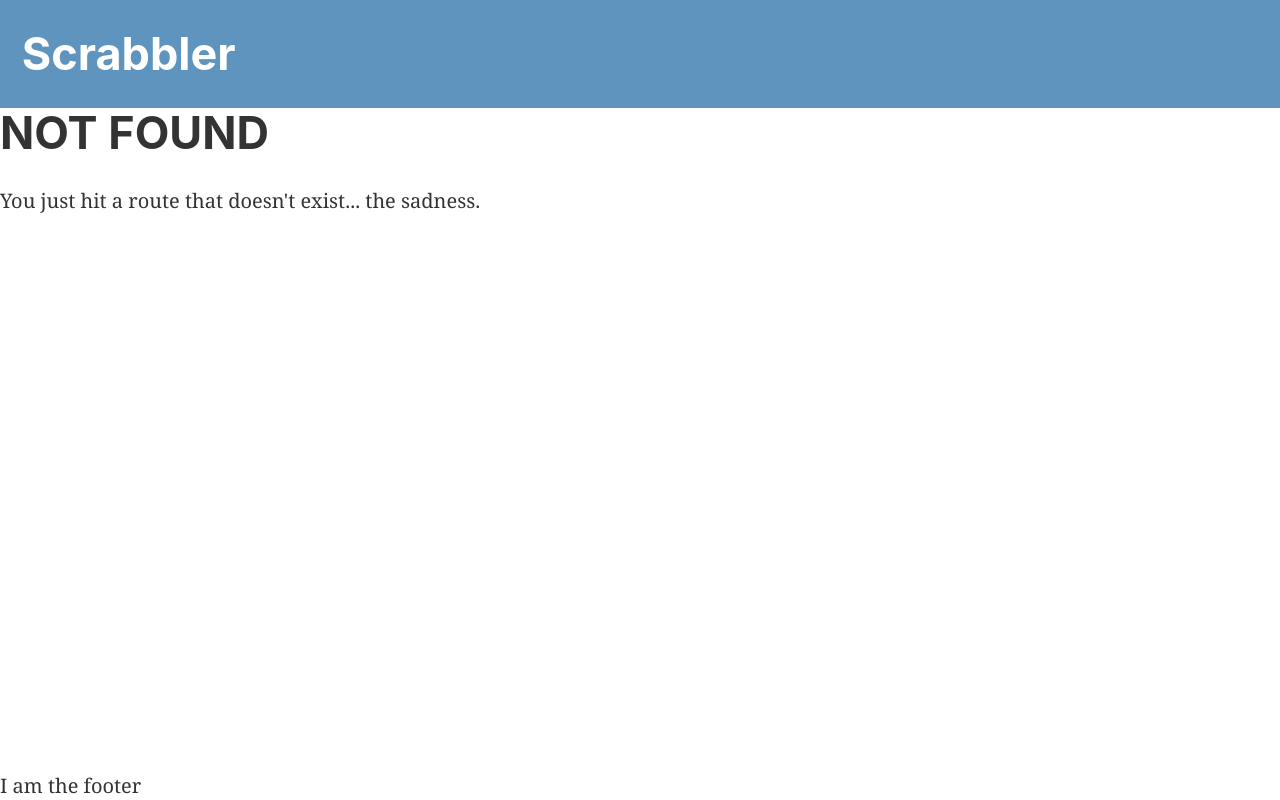
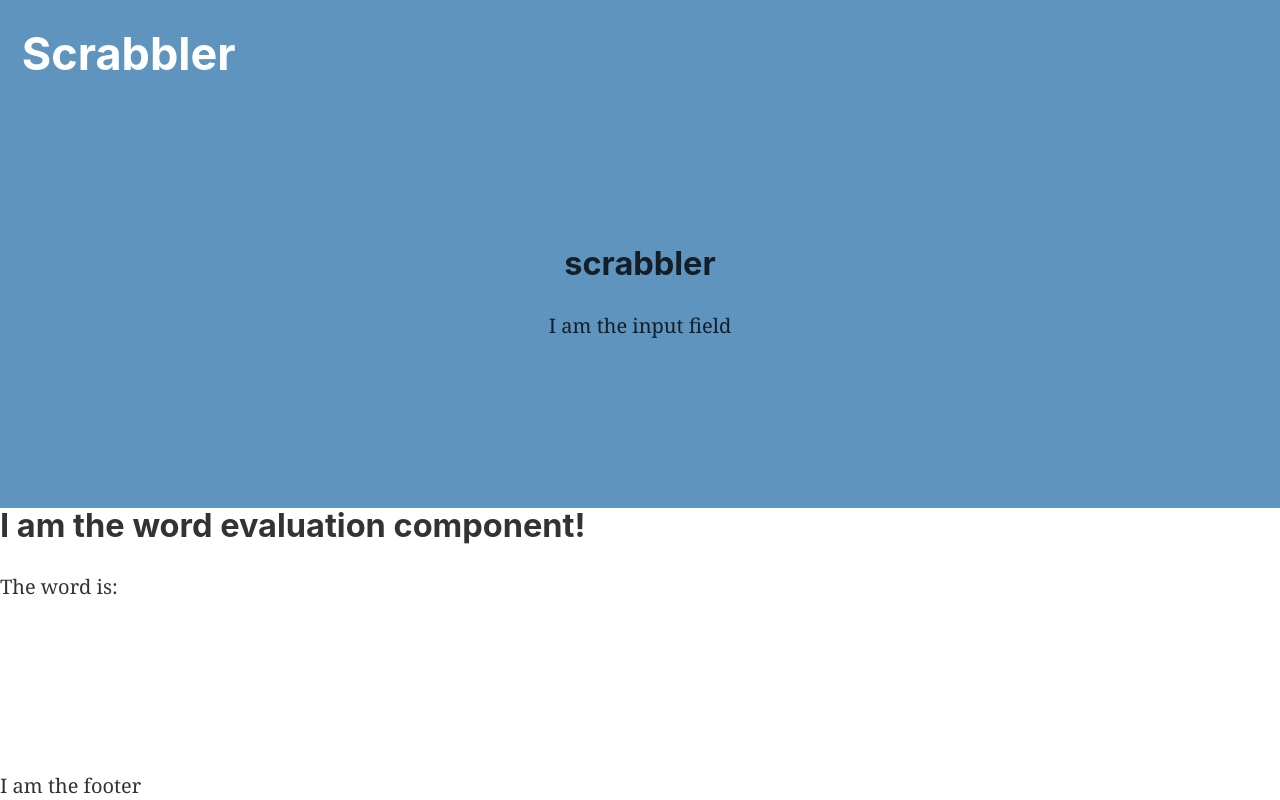
Before and after one commit to margonaut/scrabbler, a Gatsby site: page /search-results in a window 1280 px wide. Before the commit this address had no page. Built offline with nearby package versions, Linux system fonts and the light colour scheme; Gatsby itself is replaced by a stand-in of ours.

Commit message:
Add WordEvaluationDisplay

```diff
--- a/src/components/Layout/index.js
+++ b/src/components/Layout/index.js
@@ -26,7 +26,7 @@ const Layout = ({ children }) => {
   return (
     <>
       <Header siteTitle={data.site.siteMetadata.title} />
-      <div class="content">
+      <div className="content">
         <main className={styles.main}>{children}</main>
       </div>
       <footer className={styles.footer}>I am the footer</footer>
--- /dev/null
+++ b/src/components/WordEvaluationDisplay/index.js
@@ -0,0 +1,20 @@
+import React, { useState, useEffect } from 'react';
+
+import styles from './styles.module.css';
+
+const WordEvaluation = () => {
+  const [wordState, setWordState] = useState({ word: null });
+
+  // useEffect(() => {
+  //   console.log('Word has changed, re-rendering');
+  // }, [wordState]);
+
+  return (
+    <div className={styles.container}>
+      <h2>I am the word evaluation component!</h2>
+      <p>The word is: {wordState.word}</p>
+    </div>
+  );
+};
+
+export default WordEvaluation;
--- a/src/components/WordSearchContainer/index.js
+++ b/src/components/WordSearchContainer/index.js
@@ -2,7 +2,7 @@ import React from 'react';
 
 import styles from './styles.module.css';
 
-const WordSearchContainer = ({ siteTitle }) => (
+const WordSearchContainer = () => (
   <div className={styles.container}>
     <h2>scrabbler</h2>
     <p>I am the input field</p>
--- a/src/pages/index.js
+++ b/src/pages/index.js
@@ -1,5 +1,4 @@
 import React from 'react';
-import { Link } from 'gatsby';
 
 import Layout from '../components/Layout';
 import Image from '../components/Image';
@@ -8,11 +7,7 @@ import WordSearchContainer from '../components/WordSearchContainer';
 const IndexPage = () => (
   <Layout>
     <WordSearchContainer></WordSearchContainer>
-    <h2>This is our site content.</h2>
-    {/* <div style={{ maxWidth: `300px`, marginBottom: `1.45rem` }}>
-      <Image />
-    </div> */}
-    <Link to="https://www.youtube.com/watch?v=dQw4w9WgXcQ">Go to page 2</Link>
+    <p>I am content!!!</p>
   </Layout>
 );
 
--- /dev/null
+++ b/src/pages/search-results.js
@@ -0,0 +1,19 @@
+import React from 'react';
+import { Link } from 'gatsby';
+
+import Layout from '../components/Layout';
+import Image from '../components/Image';
+import WordSearchContainer from '../components/WordSearchContainer';
+import WordEvaluationDisplay from '../components/WordEvaluationDisplay';
+
+const SearchResults = () => {
+  console.log(location.state);
+  return (
+    <Layout>
+      <WordSearchContainer></WordSearchContainer>
+      <WordEvaluationDisplay></WordEvaluationDisplay>
+    </Layout>
+  );
+};
+
+export default SearchResults;
```
Also changed, not shown: src/components/WordEvaluationDisplay/styles.module.css (added).
